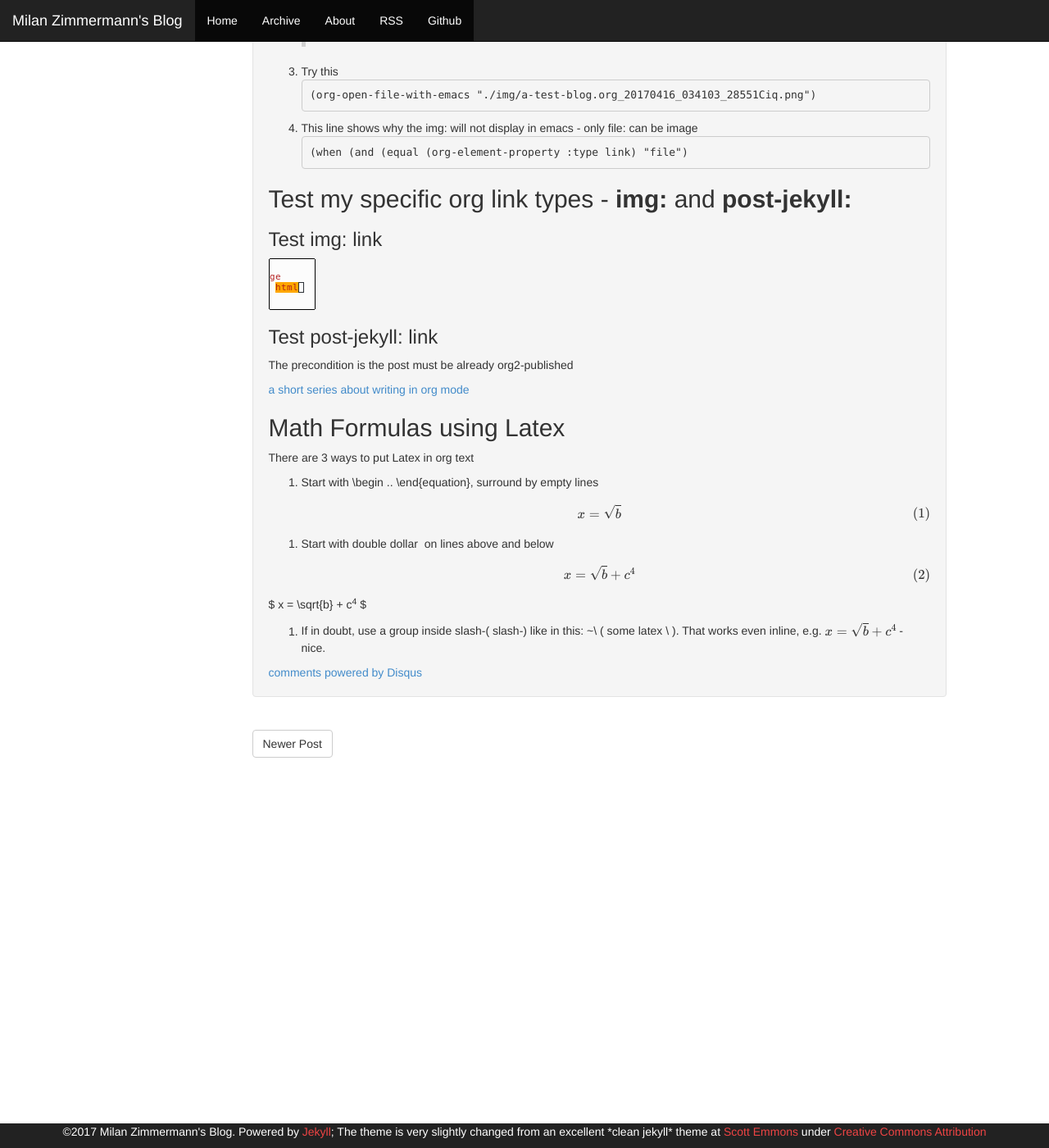
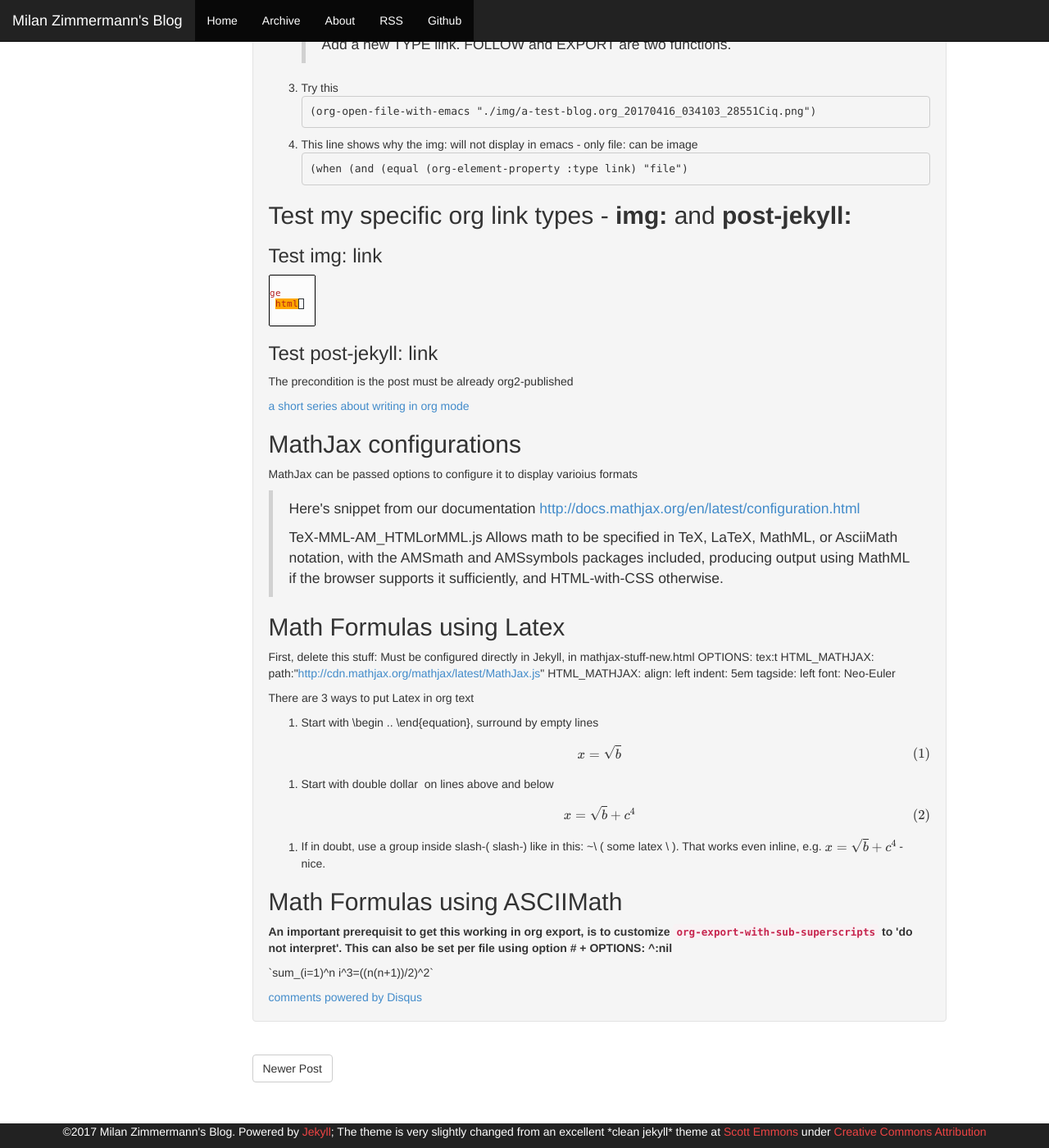
Before and after one commit to mzimmerm/mzimmerm.github.io, a Jekyll site: the page built from _posts/2017-04-08-a-test-blog.html, in a window 1280 px wide and 1400 px high, scrolled down 4705 px. Shown: the whole window at 82% size. Built offline with Jekyll 4.4.1, drawn with Linux system fonts in a browser that asks for light colours; formulas are drawn with MathJax 3; comment, search, counter and statistics services are not loaded; some of the changed text lies outside the part shown.

Commit message:
Added ability to process Asciimath inside backticks. There was no change to _layouts or _includes html files, the trick is to customize Org-export  variable ~org-export-with-sub-superscripts~ to 'do not interpret'

```diff
--- a/_posts/2017-04-08-a-test-blog.html
+++ b/_posts/2017-04-08-a-test-blog.html
@@ -38,7 +38,7 @@
 </p>
 
 <p>
-#+END<sub>SRC</sub>
+#+END_SRC
 </p>
 <div class="org-src-container">
 
@@ -89,12 +89,12 @@
 <li>So the above, by default, shows that verbatim and code has same font after conversion to html.
 </li>
 
-<li>Next is src _ bash exports code: #+BEGIN<sub>SRC</sub> bash
+<li>Next is src _ bash exports code: #+BEGIN_SRC bash
 </li>
 </ul>
 <p>
 ls -l
-#+END<sub>SRC</sub> as inline code - could just use <code>ls -l</code> but the src _ bash allows other options.
+#+END_SRC as inline code - could just use <code>ls -l</code> but the src _ bash allows other options.
 </p>
 
 <ul class="org-ul">
@@ -524,7 +524,7 @@
 </div>
 
 <p>
-This ^ generates: &lt;img src="../../img/a-test-blog.org<sub>20170416</sub><sub>034103</sub><sub>28551Ciq</sub>.png" alt="a-test-blog.org<sub>20170416</sub><sub>034103</sub><sub>28551Ciq</sub>.png" /&gt;
+This ^ generates: &lt;img src="../../img/a-test-blog.org_20170416_034103_28551Ciq.png" alt="a-test-blog.org_20170416_034103_28551Ciq.png" /&gt;
 </p>
 
 <p>
@@ -537,7 +537,7 @@
 </p>
 
 <p>
-This ^ generates: &lt;img src="/img/a-test-blog.org<sub>20170416</sub><sub>034103</sub><sub>28551Ciq</sub>.png" alt="nil"/&gt;
+This ^ generates: &lt;img src="/img/a-test-blog.org_20170416_034103_28551Ciq.png" alt="nil"/&gt;
 </p>
 
 <p>
@@ -613,8 +613,38 @@
 </div>
 
 <div id="outline-container-sec-13" class="outline-2">
-<h2 id="sec-13">Math Formulas using Latex</h2>
+<h2 id="sec-13">MathJax configurations</h2>
 <div class="outline-text-2" id="text-13">
+<p>
+MathJax can be passed options to configure it to display varioius formats
+</p>
+
+<blockquote>
+<p>
+Here's snippet from our documentation <a href="http://docs.mathjax.org/en/latest/configuration.html">http://docs.mathjax.org/en/latest/configuration.html</a>
+</p>
+
+<p>
+TeX-MML-AM_HTMLorMML.js
+Allows math to be specified in TeX, LaTeX, MathML, or AsciiMath notation, with the AMSmath and AMSsymbols packages included, producing output using MathML if the browser supports it sufficiently, and HTML-with-CSS otherwise.
+</p>
+</blockquote>
+</div>
+</div>
+
+
+
+<div id="outline-container-sec-14" class="outline-2">
+<h2 id="sec-14">Math Formulas using Latex</h2>
+<div class="outline-text-2" id="text-14">
+<p>
+First, delete this stuff: Must be configured directly in Jekyll, in mathjax-stuff-new.html
+OPTIONS: tex:t
+HTML_MATHJAX: path:"<a href="http://cdn.mathjax.org/mathjax/latest/MathJax.js">http://cdn.mathjax.org/mathjax/latest/MathJax.js</a>"
+HTML_MATHJAX: align: left indent: 5em tagside: left font: Neo-Euler
+</p>
+
+
 <p>
 There are 3 ways to put Latex in org text
 </p>
@@ -640,12 +670,6 @@
 $$
 </p>
 
-<p>
-$
-x = \sqrt{b} + c<sup>4</sup>
-$
-</p>
-
 
 <ol class="org-ol">
 <li>If in doubt, use a group inside slash-( slash-) like in this: ~\ ( some latex \ ). That  works even inline, e.g. \( x = \sqrt{b} + c^4 \) - nice.
@@ -653,3 +677,17 @@
 </ol>
 </div>
 </div>
+
+<div id="outline-container-sec-15" class="outline-2">
+<h2 id="sec-15">Math Formulas using ASCIIMath</h2>
+<div class="outline-text-2" id="text-15">
+<p>
+<b>An important prerequisit to get this working in org export, is to customize <code>org-export-with-sub-superscripts</code> to 'do not interpret'. This can also be set per file using option # + OPTIONS: ^:nil</b>
+</p>
+
+
+<p>
+`sum_(i=1)^n i^3=((n(n+1))/2)^2`
+</p>
+</div>
+</div>
```
Also changed, not shown: _includes/mathjax-stuff-new.html (+6 -3 lines), org/a-test-blog.org (+24 -7 lines).
